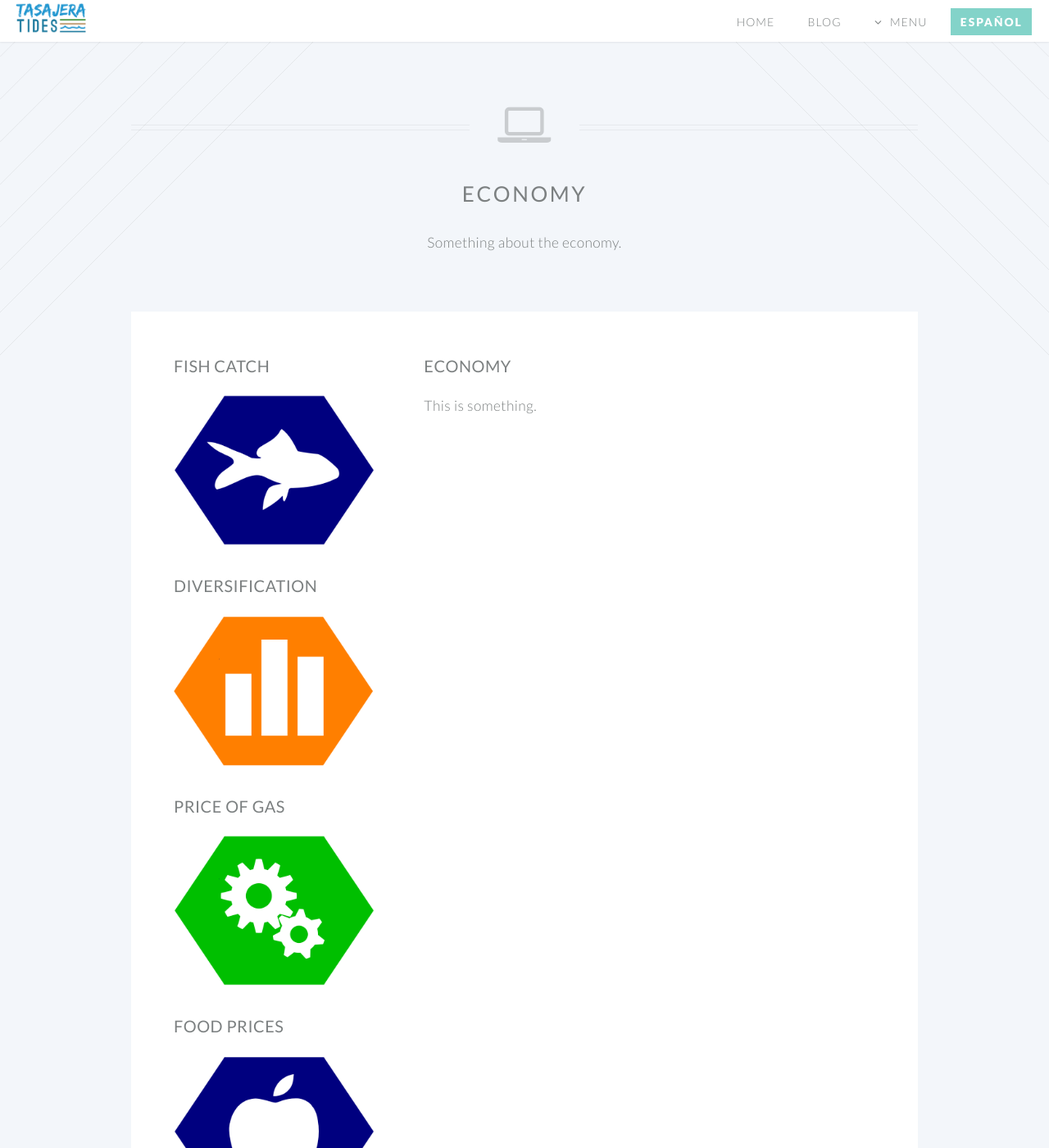
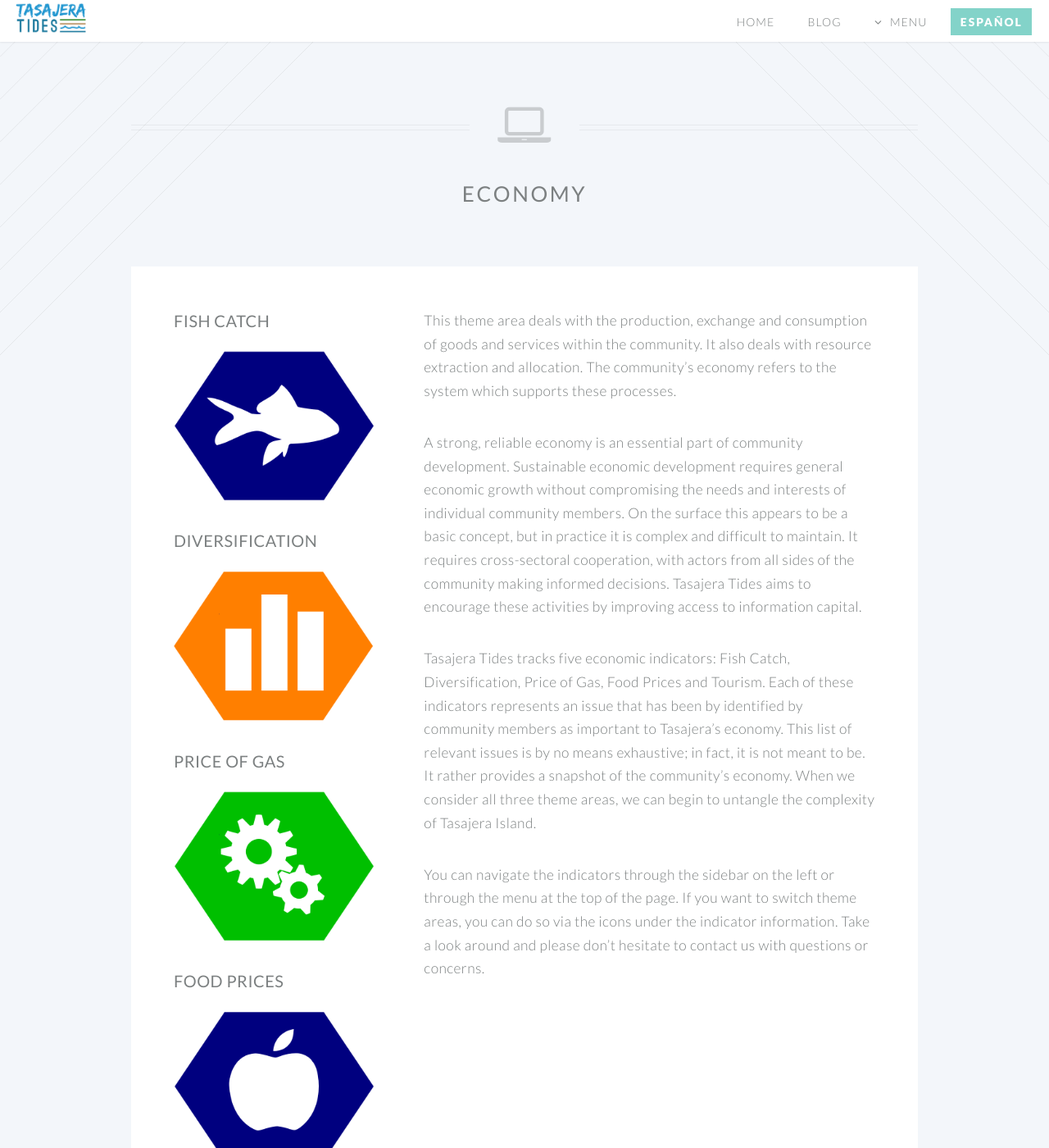
Before and after one commit to danteo90/danteo90.github.io, a Jekyll site: the page economy.html, which Jekyll copies as it is, in a window 1280 px wide and 1400 px high. Shown: the whole window at 82% size. Built offline with Jekyll 4.4.1, drawn with Linux system fonts in a browser that asks for light colours.

Commit message:
Update economy.html

```diff
--- a/economy.html
+++ b/economy.html
@@ -94,7 +94,6 @@
 				<header class="special container">
 					<span class="icon fa-laptop"></span>
 					<h2><strong>Economy</strong></h2>
-					<p>Something about the economy.</p>
 				</header>
 
 				<!-- One -->
@@ -136,10 +135,10 @@
 								<!-- Content -->
 									<div class="content">
 										<section>
-											<header>
-												<h3><strong>Economy</strong></h3>
-											</header>
-												<p>This is something.</p>
+												<p>This theme area deals with the production, exchange and consumption of goods and services within the community. It also deals with resource extraction and allocation. The community’s economy refers to the system which supports these processes.</p>
+												<p>A strong, reliable economy is an essential part of community development. Sustainable economic development requires general economic growth without compromising the needs and interests of individual community members. On the surface this appears to be a basic concept, but in practice it is complex and difficult to maintain. It requires cross-sectoral cooperation, with actors from all sides of the community making informed decisions. Tasajera Tides aims to encourage these activities by improving access to information capital.</p>
+												<p>Tasajera Tides tracks five economic indicators: Fish Catch, Diversification, Price of Gas, Food Prices and Tourism. Each of these indicators represents an issue that has been by identified by community members as important to Tasajera’s economy. This list of relevant issues is by no means exhaustive; in fact, it is not meant to be. It rather provides a snapshot of the community’s economy. When we consider all three theme areas, we can begin to untangle the complexity of Tasajera Island.</p>
+												<p>You can navigate the indicators through the sidebar on the left or through the menu at the top of the page. If you want to switch theme areas, you can do so via the icons under the indicator information. Take a look around and please don’t hesitate to contact us with questions or concerns.</p>
 										</section>
 									</div>
 
```
